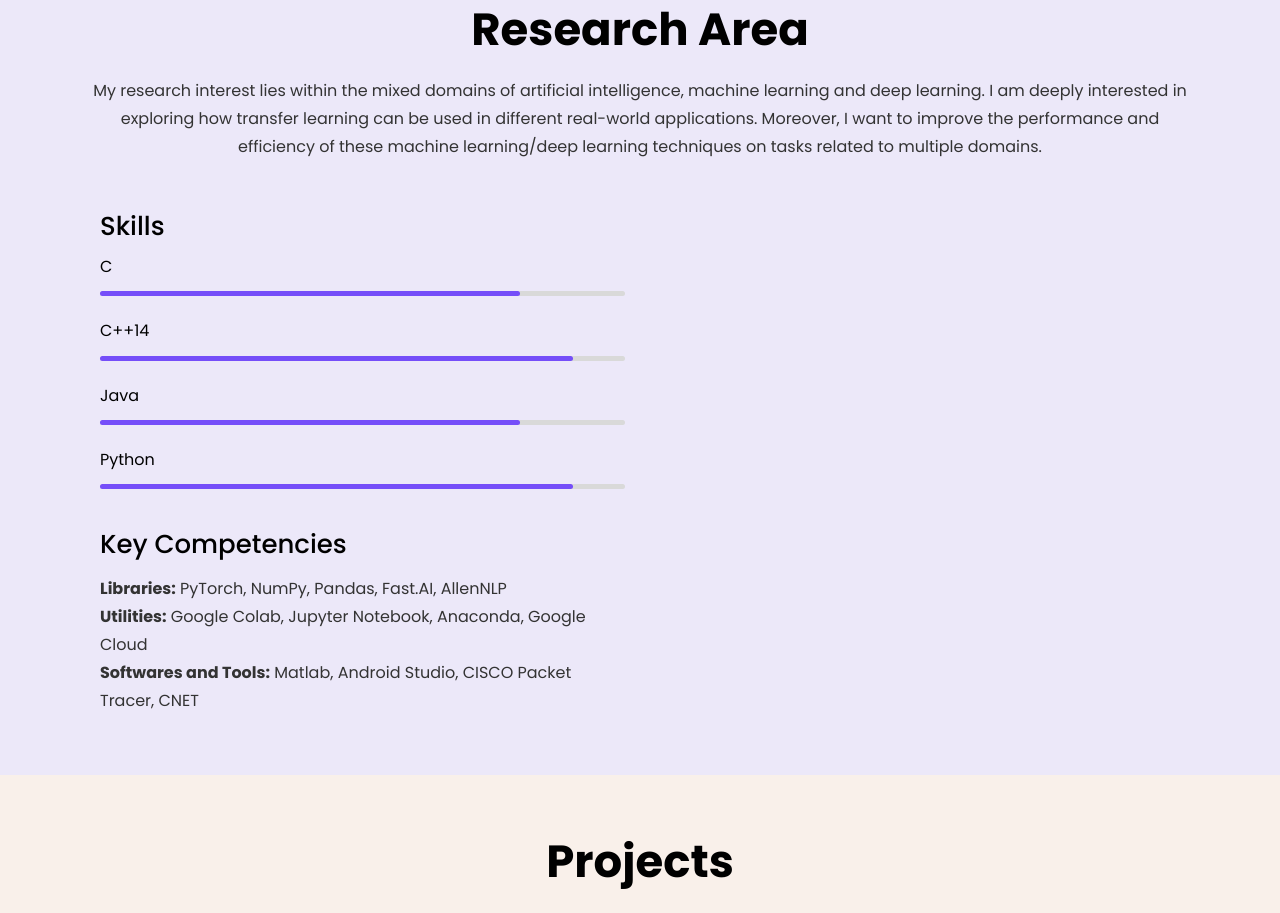
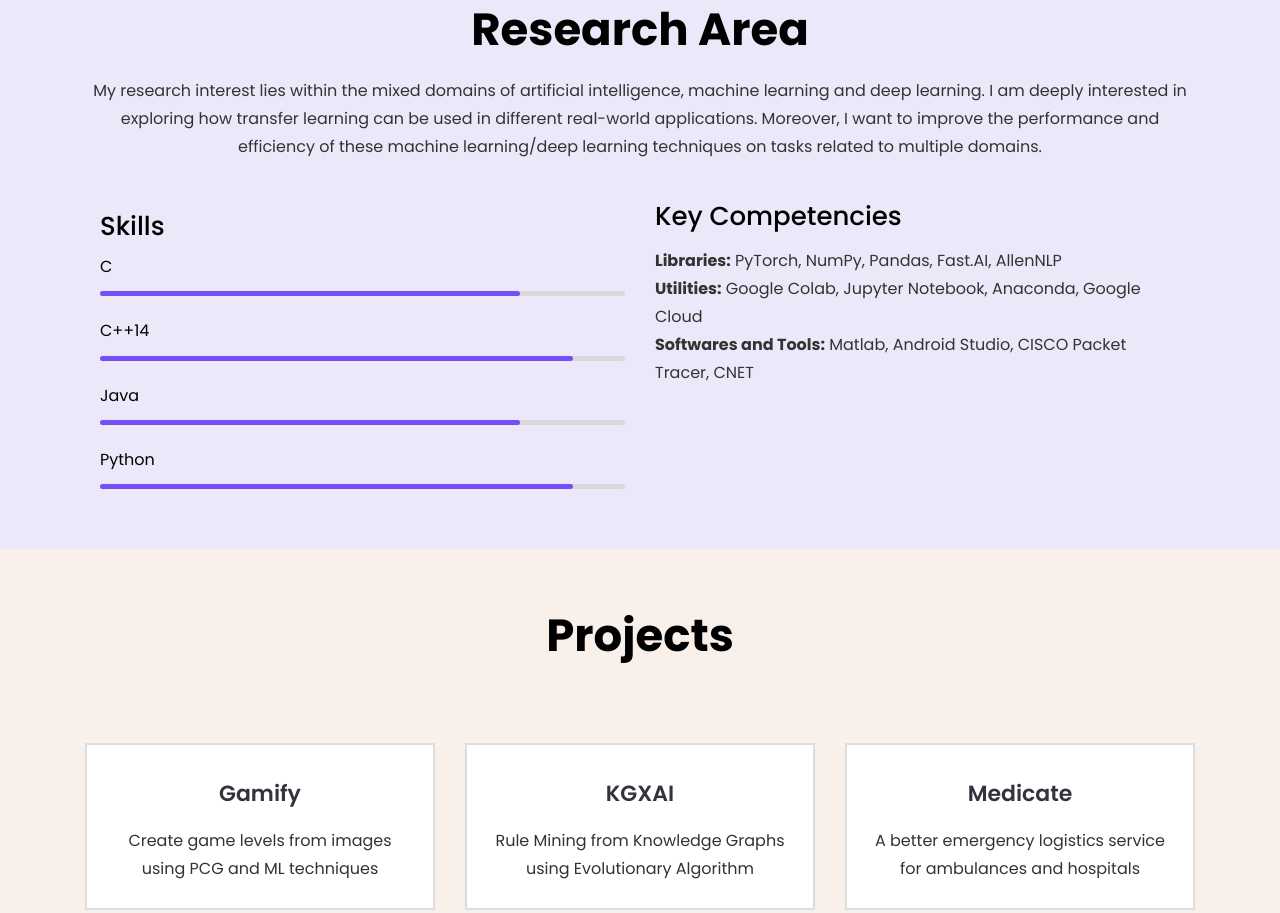
Before and after one commit to Shivansh-Thakur/Portfolio-Website-for-ACM-JUIT-Chairperson, a plain HTML site: page index.html in a window 1280 px wide. Shown: the part 877-1790 px from the top of the page. Drawn offline with Linux system fonts and the light colour scheme; files whose address does not match are found by name.

Commit message:
Update style.css

```diff
--- a/assets/css/style.css
+++ b/assets/css/style.css
@@ -1793,3 +1793,6 @@ p.form-message.success, p.form-message.error {
 #pricing{
 	background:#FFFFD8;
 }
+@media (min-width: 992px){
+.col-lg-6{float:left;}
+}
```
